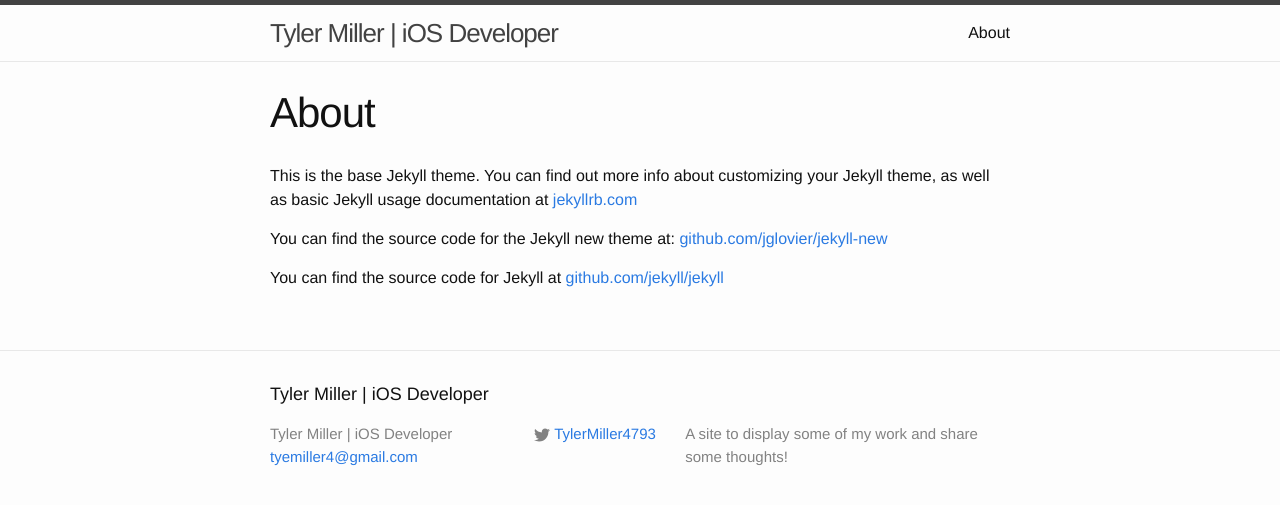
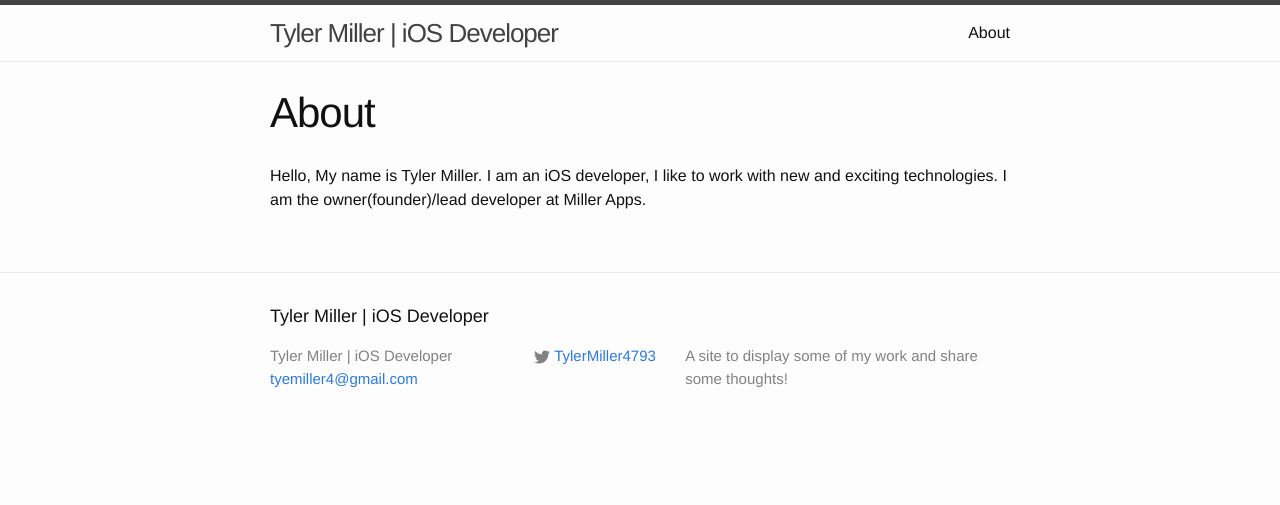
Before and after one commit to MillerApps/MillerApps.github.io, a Jekyll site: the page built from about.md, in a window 1280 px wide. Shown: the top 505 px of the page. Built offline with Jekyll 4.4.1, drawn with Linux system fonts in a browser that asks for light colours.

Commit message:
update about

```diff
--- a/_gh_pages/about/index.html
+++ b/_gh_pages/about/index.html
@@ -62,11 +62,7 @@
   </header>
 
   <article class="post-content">
-    <p>This is the base Jekyll theme. You can find out more info about customizing your Jekyll theme, as well as basic Jekyll usage documentation at <a href="http://jekyllrb.com/">jekyllrb.com</a></p>
-
-<p>You can find the source code for the Jekyll new theme at: <a href="https://github.com/jglovier/jekyll-new">github.com/jglovier/jekyll-new</a></p>
-
-<p>You can find the source code for Jekyll at <a href="https://github.com/jekyll/jekyll">github.com/jekyll/jekyll</a></p>
+    <p>Hello, My name is Tyler Miller. I am an iOS developer, I like to work with new and exciting technologies. I am the owner(founder)/lead developer at Miller Apps.</p>
 
   </article>
 
--- a/_gh_pages/feed.xml
+++ b/_gh_pages/feed.xml
@@ -6,8 +6,8 @@
 </description>
     <link>http://yourdomain.com/</link>
     <atom:link href="http://yourdomain.com/feed.xml" rel="self" type="application/rss+xml"/>
-    <pubDate>Fri, 29 May 2015 12:49:02 -0400</pubDate>
-    <lastBuildDate>Fri, 29 May 2015 12:49:02 -0400</lastBuildDate>
+    <pubDate>Fri, 29 May 2015 13:15:13 -0400</pubDate>
+    <lastBuildDate>Fri, 29 May 2015 13:15:13 -0400</lastBuildDate>
     <generator>Jekyll v2.5.3</generator>
 
       <item>
--- a/about.md
+++ b/about.md
@@ -4,8 +4,4 @@ title: About
 permalink: /about/
 ---
 
-This is the base Jekyll theme. You can find out more info about customizing your Jekyll theme, as well as basic Jekyll usage documentation at [jekyllrb.com](http://jekyllrb.com/)
-
-You can find the source code for the Jekyll new theme at: [github.com/jglovier/jekyll-new](https://github.com/jglovier/jekyll-new)
-
-You can find the source code for Jekyll at [github.com/jekyll/jekyll](https://github.com/jekyll/jekyll)
+Hello, My name is Tyler Miller. I am an iOS developer, I like to work with new and exciting technologies. I am the owner(founder)/lead developer at Miller Apps.
```
